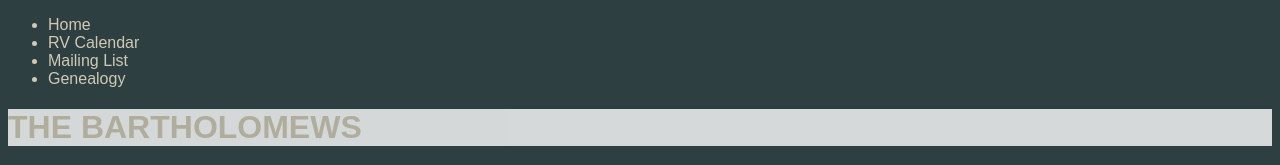
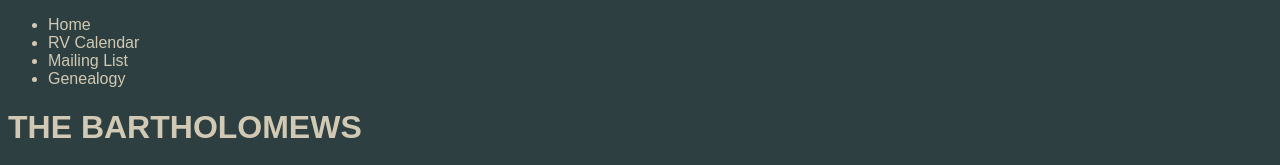
Before and after one commit to joshbart/bartholomew-one, a plain HTML site: page bartholomew.one/index.html in a window 1280 px wide. Shown: the top 165 px of the page. Drawn offline with Linux system fonts and the light colour scheme.

Commit message:
I wasn't a fan of those changes.

```diff
--- a/bartholomew.one/main.css
+++ b/bartholomew.one/main.css
@@ -20,6 +20,4 @@ figure {
 
 #headline {
   text-transform: uppercase;
-  background-color: white;
-  opacity: 80%;
 }
```
